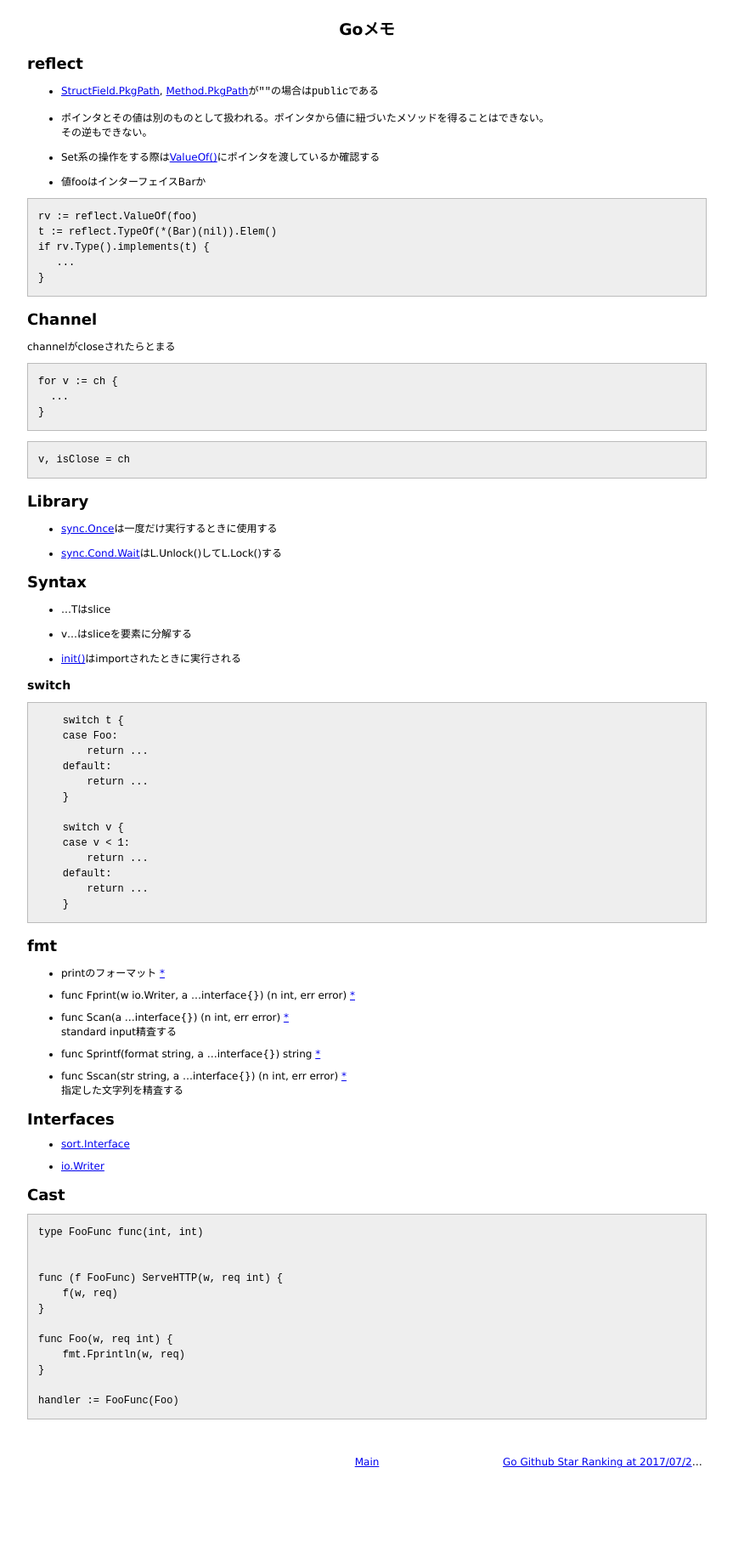
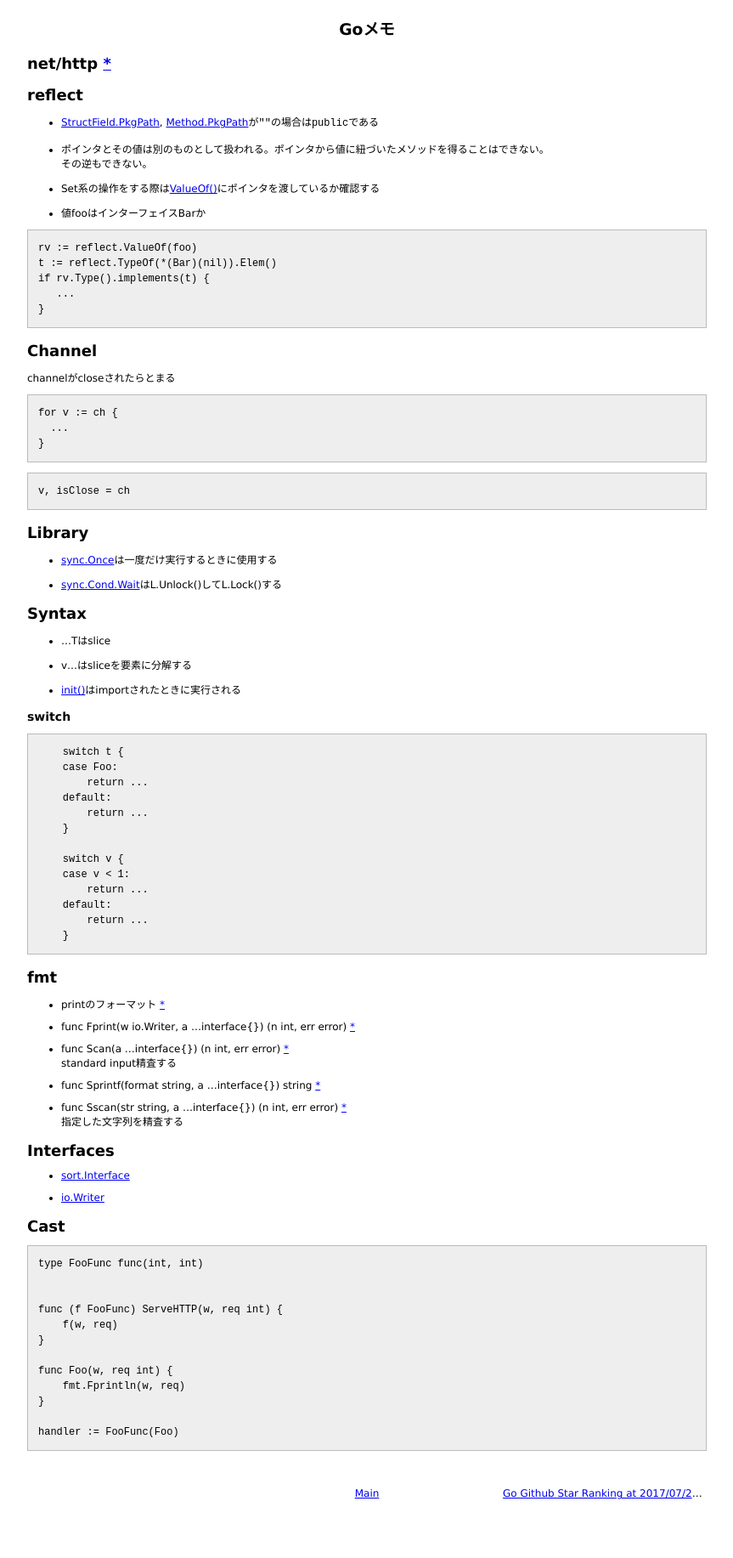
Before and after one commit to 38elements/38elements.github.com, a Jekyll site: the page built from _posts/2017-08-12-go.md, in a window 1280 px wide. Shown: the whole page at 85% size, without its empty margins (208-1071 px from the left). Built offline with Jekyll 4.4.1, drawn with Linux system fonts in a browser that asks for light colours; before the commit the page ends 1796 px from its top, so only the background shows below that.

Commit message:
Update 2017-08-12-go.md

```diff
--- a/_posts/2017-08-12-go.md
+++ b/_posts/2017-08-12-go.md
@@ -2,6 +2,8 @@
 layout: posts
 title: Goメモ
 ---
+
+## net/http [\*](https://golang.org/pkg/net/http/)
 
 ## reflect
 
```
